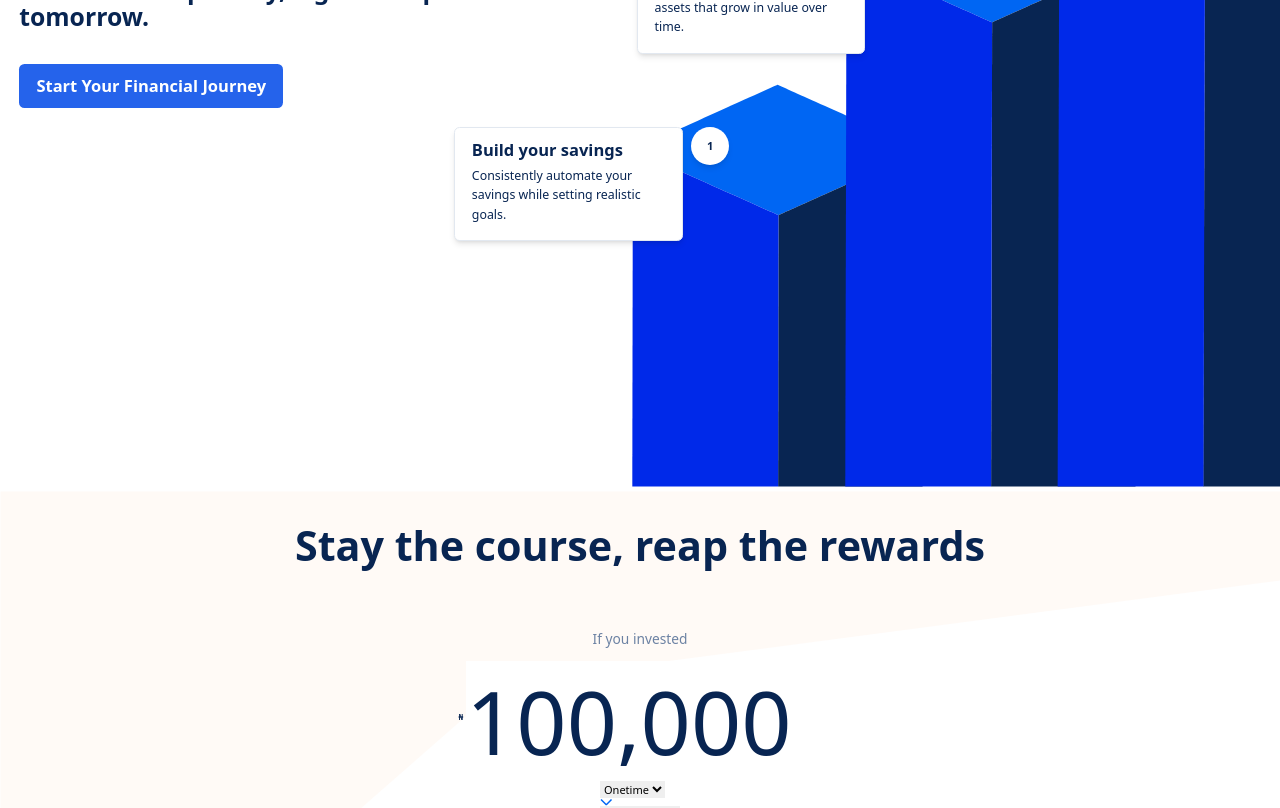
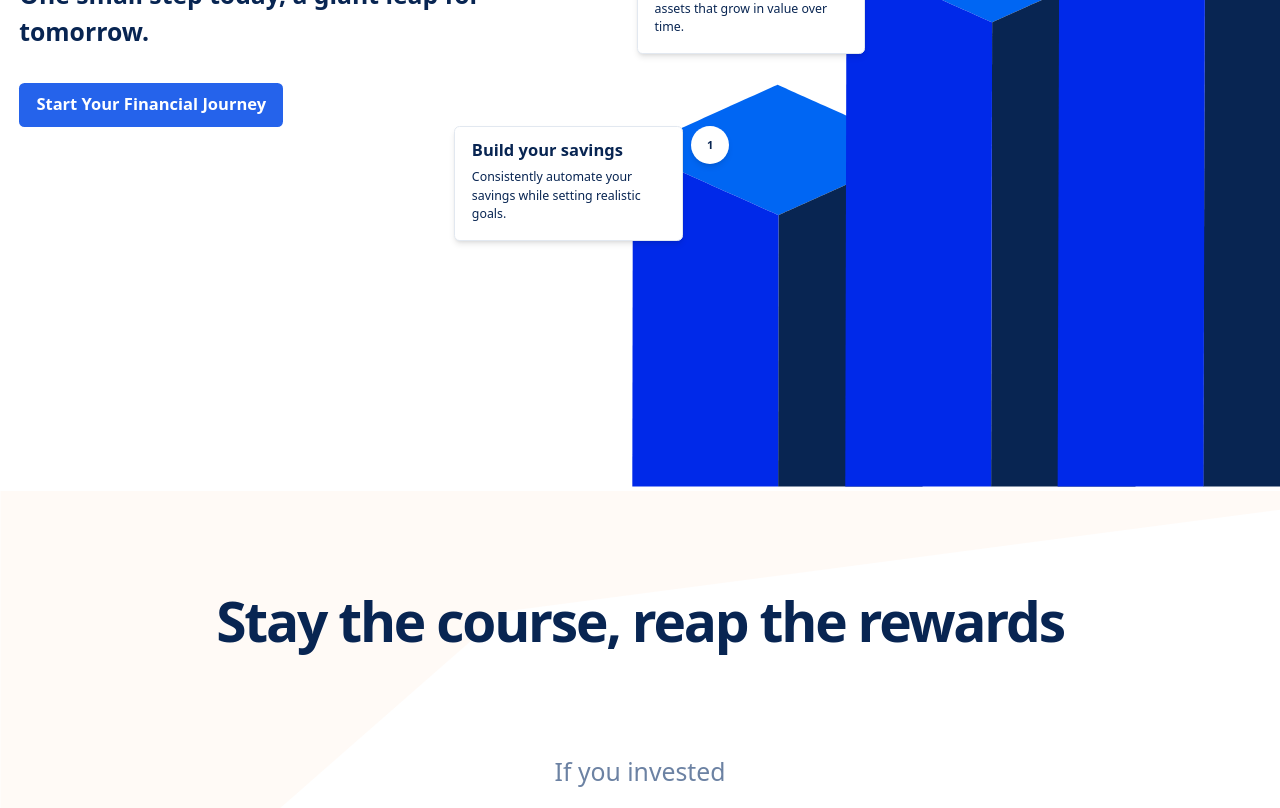
Before and after one commit to gabbytb/newcowrywise, a React (Create React App) app: page / in a window 1280 px wide. Shown: the part 1280-2088 px from the top of the page. Built offline with nearby package versions, Linux system fonts and the light colour scheme.

Commit message:
First Commit for New Cowrywise App

```diff
--- a/src/index.css
+++ b/src/index.css
@@ -23,6 +23,9 @@
     max-width: 1380px;
   }
 
+  sub, sup {
+    line-height: 0;
+  }
 }
 
 
@@ -219,7 +222,8 @@
 
   /* Section Three */
   .home-section-three {
-    @apply pt-14.5 bg-return-invested bg-no-repeat h-screen
+    @apply pt-14.5 bg-return-invested bg-no-repeat bg-left
+    /* h-screen */
   }
 
   .h-container-3 {
@@ -227,7 +231,7 @@
   }
 
   .home-section-three h2 {
-    @apply text-6xl font-bold text-center
+    @apply text-7xl -tracking-tightened text-dark-blue font-bold text-center mt-20 mb-10
   }
 
   .roi-wrap {
@@ -235,7 +239,7 @@
   }
 
   .roi-wrap h6 {
-    @apply mt-16.5 mb-5.5 text-xl font-normal text-light-gray
+    @apply mt-16.5 mb-7 text-4xl font-normal text-light-gray
   }
 
   .roi-input {
@@ -243,10 +247,10 @@
   }
 
   .roi-input sup {
-    @apply text-dark-blue font-bold
+    @apply text-4xl/least text-dark-blue font-normal w-6 mr-14.5
   }
 
   .roi-input input[type="tel"] {
-    @apply text-9xl font-normal w-full bg-white text-dark-blue
+    @apply text-12xl font-semibold -tracking-tightener bg-white text-dark-blue w-121
   }
 }
--- a/tailwind.config.js
+++ b/tailwind.config.js
@@ -6,6 +6,26 @@ module.exports = {
     "./src/**/*.{html,js,jsx}",
   ],
   theme: {
+    fontSize: {
+      'xs': '.75rem',     // Extra Small
+      'sm': '.875rem',    // Small
+      'base': '1rem',     // Base
+      'lg': '1.125rem',   // Large
+      'xl': '1.25rem',    // Extra Large
+      '2xl': '1.5rem',    // 2 Extra Large
+      '3xl': '1.875rem',  // 3 Extra Large
+      '4xl': '2.25rem',   // 4 Extra Large
+      '5xl': '3rem',      // 5 Extra Large
+      '6xl': '4rem',      // 6 Extra Large
+      '7xl': '5rem',      // 7 Extra Large
+      '8xl': '6rem',
+      '9xl': '7rem',
+      '12xl': '7.5rem',
+    },
+    letterSpacing: {
+      tightened: '0.04em',
+      tightener: '0.045rem',
+    },
     extend: {
       backgroundImage: {
         'dropdown-icon': "url('/src/assets/icons/dropdown.svg')",
@@ -32,6 +52,7 @@ module.exports = {
       height: {
         '50': '3.125rem',
         '98': '25rem',
+        '121': '30.875rem',
         '123': '34rem',
         '124': '47rem',
         '125': '40rem',
@@ -58,6 +79,7 @@ module.exports = {
       lineHeight: {
         'to-tight': '1.1',
         'tighter': '1.35',
+        'least': '0',
         // 'extra-loose': '2.5',
         // '12': '3rem',
       },
@@ -68,6 +90,7 @@ module.exports = {
         '14.5': '3.125rem',
         '15.5': '3.35rem',
         '16.5': '5.71rem',
+        '29': '5px',
       },
       maxWidth: {
         '80': '80%',
@@ -90,6 +113,7 @@ module.exports = {
         '78': '20.75rem',
         '50': '3.125rem',
         '98': '25rem',
+        '121': '30.875rem',
         '122': '33rem',
         '123': '34rem',
         '123.5': '44rem',
```
